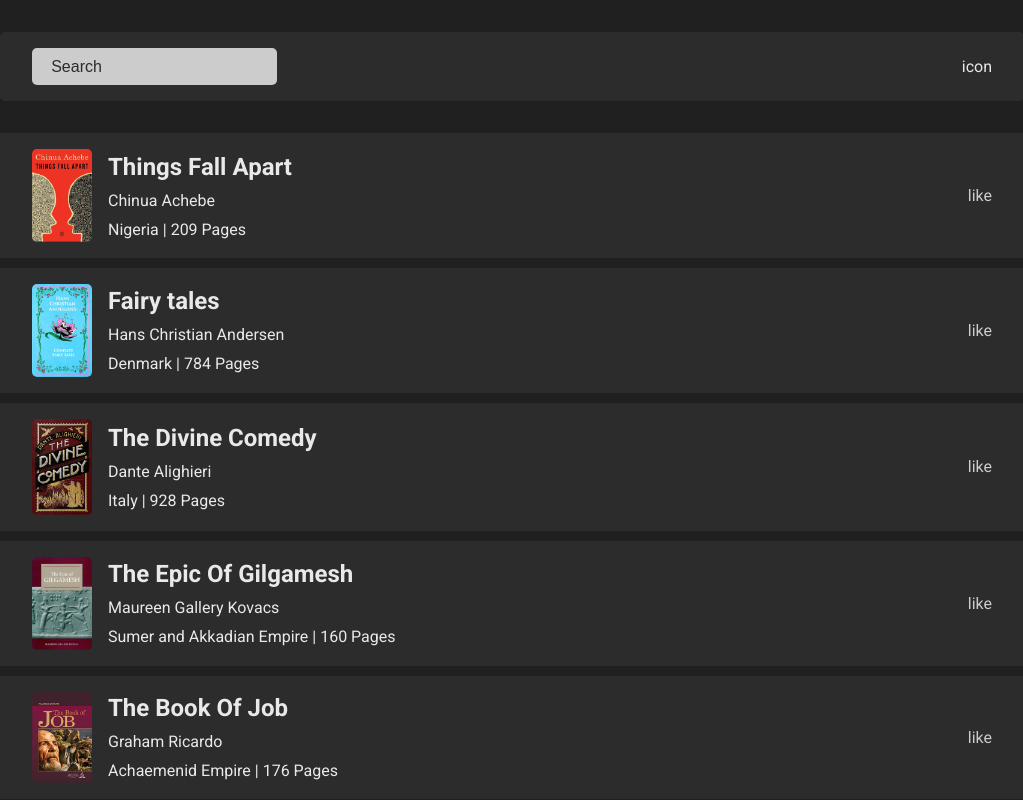
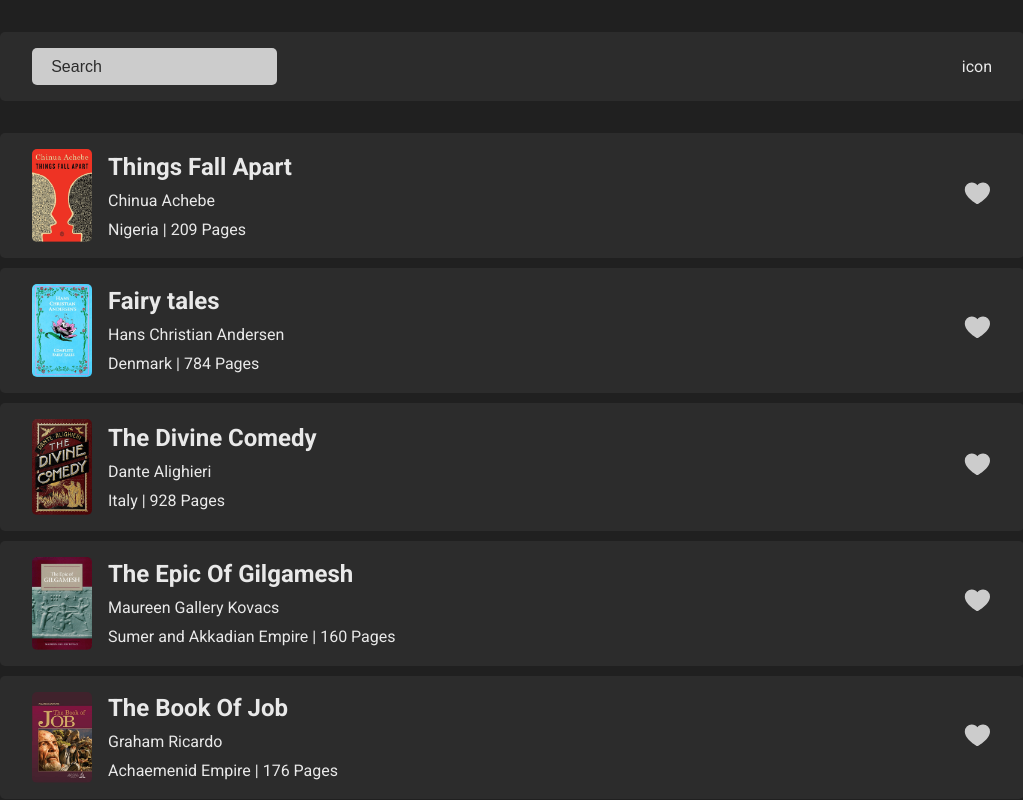
Before and after one commit to mahdl-karami/rjs-library-new, a React (Vite) app: page / in a window 1280 px wide. Shown: the top 800 px of the page, without its empty margins (128-1151 px from the left). Built offline with nearby package versions, Linux system fonts and the light colour scheme.

Commit message:
finish styls + add icons

```diff
--- a/package.json
+++ b/package.json
@@ -12,6 +12,7 @@
   "dependencies": {
     "react": "^18.3.1",
     "react-dom": "^18.3.1",
+    "react-icons": "^5.2.1",
     "styled-components": "^6.1.11"
   },
   "devDependencies": {
--- a/src/components/BookCard.jsx
+++ b/src/components/BookCard.jsx
@@ -1,5 +1,7 @@
 //? react imports
 import { useEffect, useState } from "react";
+//? import icons
+import { PiHeartFill } from "react-icons/pi";
 //? styled components
 import styled from "styled-components";
 import colorPalette from "../colors/color-palette";
@@ -11,6 +13,7 @@ const Card = styled.div`
   justify-content: space-between;
   align-items: center;
   padding: 1rem 2rem;
+  border-radius: 5px;
 `;
 const Content = styled.div`
   display: flex;
@@ -27,6 +30,7 @@ const Like = styled.span`
   color: ${secondaryColor};
   cursor: pointer;
   transition: linear 0.2s;
+  font-size: 1.8em;
   &:hover {
     transform: scale(1.2);
     color: ${danger};
@@ -63,7 +67,7 @@ function BookCard({ book, likedBooks, setLikedBooks }) {
         </ContentText>
       </Content>
       <Like onClick={likeHandle} className={isLiked ? "liked" : null}>
-        {isLiked ? "liked" : "like"}
+        <PiHeartFill />
       </Like>
     </Card>
   );
```
Also changed, not shown: 1 other file (tests, documents, lock files or other folders).
